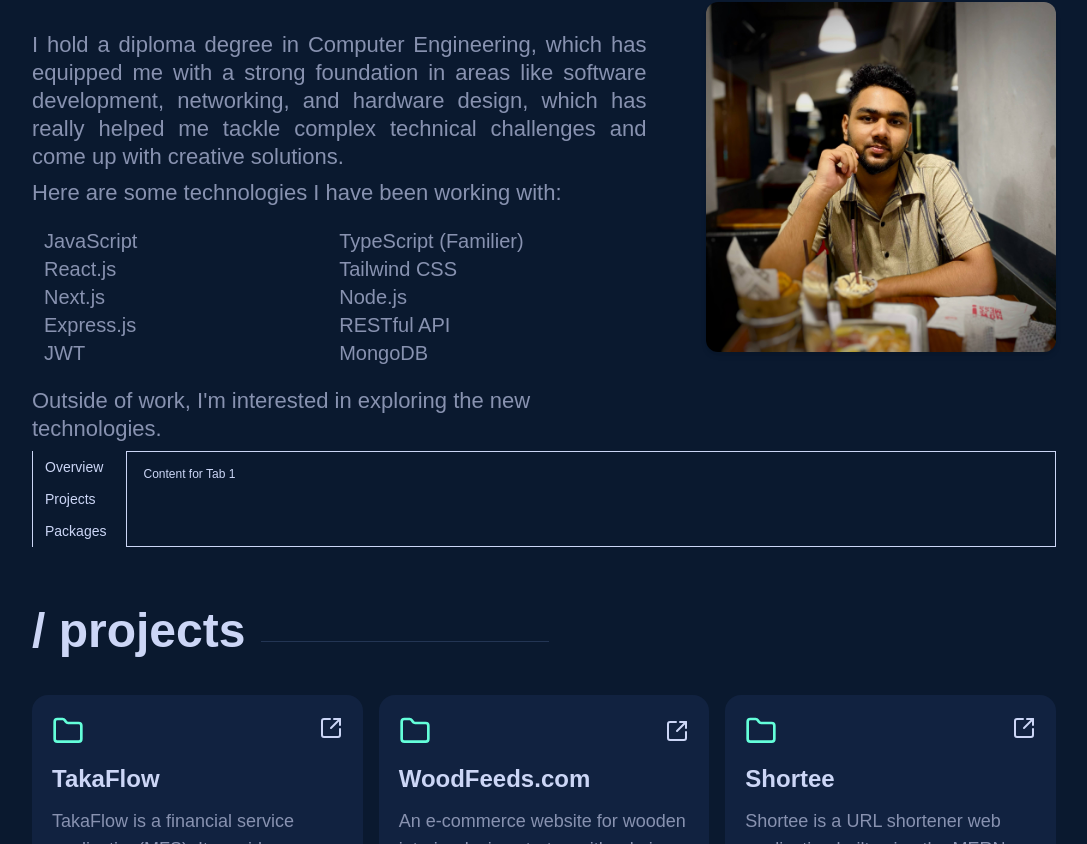
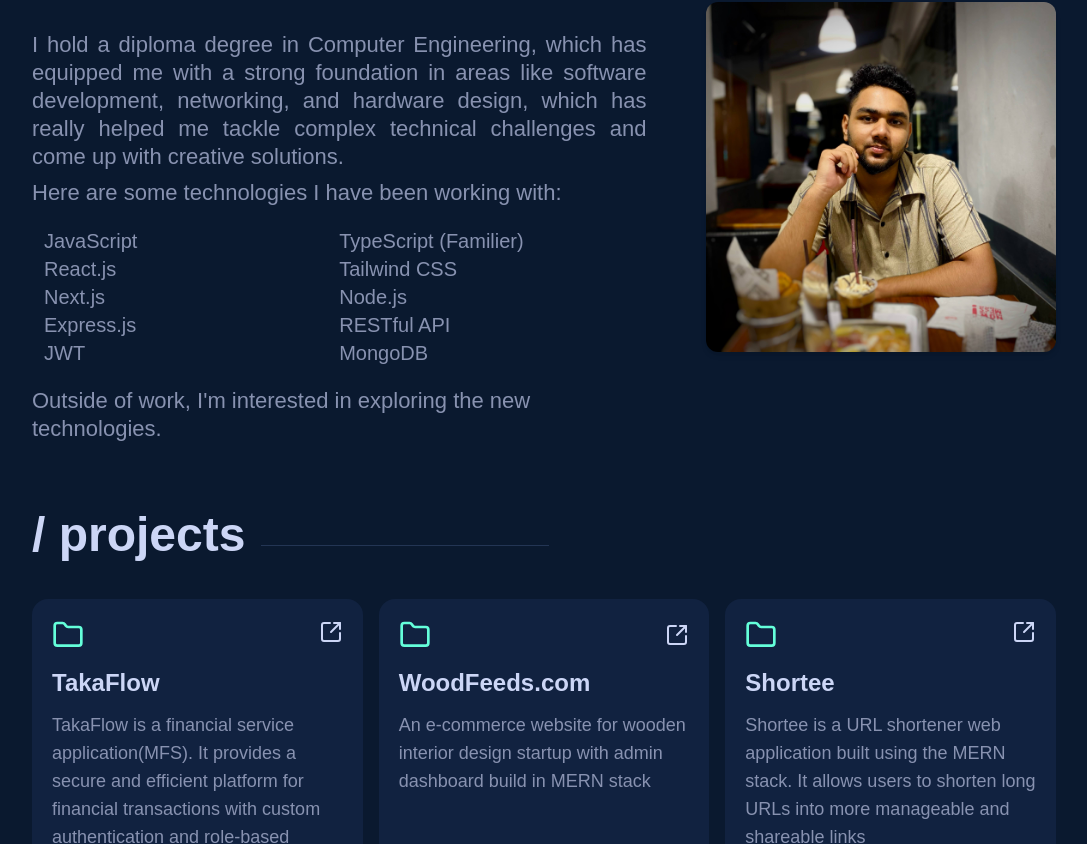
Before and after one commit to shamim261/portfolio, a Next.js app: page / in a window 1280 px wide. Shown: the part 769-1613 px from the top of the page, without its empty margins (96-1183 px from the left). Built offline with nearby package versions, Linux system fonts and the light colour scheme; some icons are missing; a web font is replaced by a local one; what tailwindcss-animated would draw is missing.

Commit message:
remove Experience component from Home page

```diff
--- a/app/page.tsx
+++ b/app/page.tsx
@@ -1,5 +1,4 @@
 import About from "./_components/About";
-import Experience from "./_components/Experience";
 import Footer from "./_components/Footer";
 import Intro from "./_components/Intro";
 import Navbar from "./_components/Navbar";
@@ -12,7 +11,7 @@
       <main className="sm:max-w-5xl sm:mx-auto">
         <Intro />
         <About />
-        <Experience />
+        {/* <Experience /> */}
         <Projects />
         <Footer />
       </main>
```
